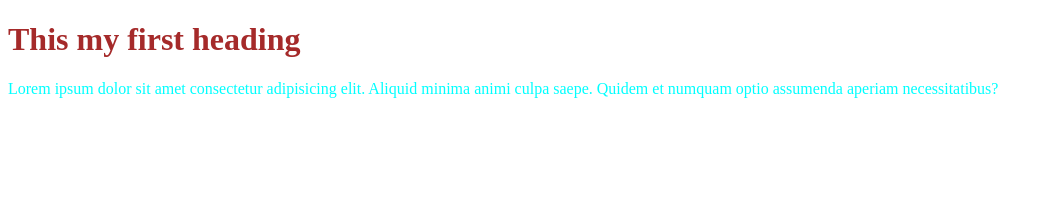
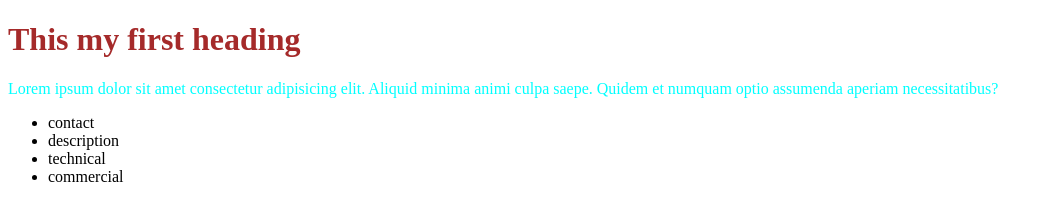
Before and after one commit to azadmdabulkalam/Testing, a plain HTML site: page index.html in a window 1280 px wide. Shown: the whole page, without its empty margins (0-1053 px from the left). Drawn offline with Linux system fonts and the light colour scheme.

Commit message:
Third commit

```diff
--- a/index.html
+++ b/index.html
@@ -9,5 +9,13 @@
 <body>
     <h1>This my first heading</h1>
     <p> Lorem ipsum dolor sit amet consectetur adipisicing elit. Aliquid minima animi culpa saepe. Quidem et numquam optio assumenda aperiam necessitatibus? </p>
+    <div>
+        <ul>
+            <li>contact</li>
+            <li>description</li>
+            <li>technical</li>
+            <li>commercial</li>
+        </ul>
+    </div>
 </body>
 </html>
```
Also changed, not shown: write.txt.
